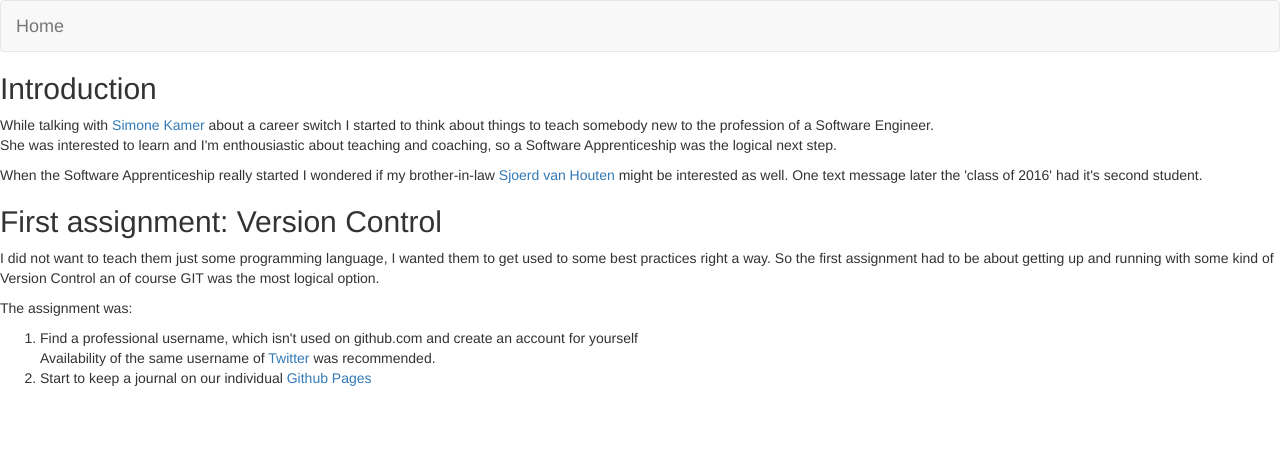
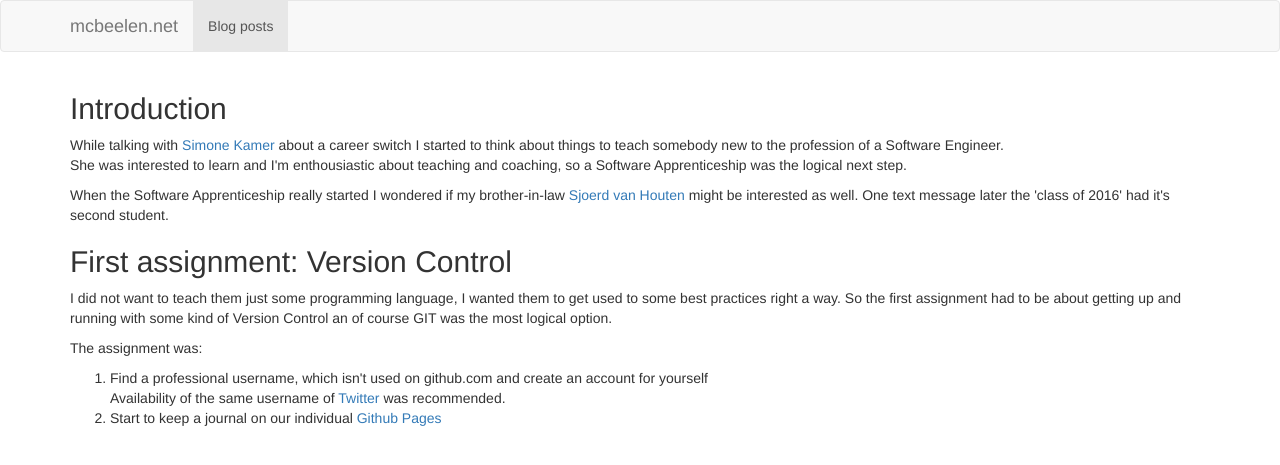
Before and after one commit to mcbeelen/mcbeelen.github.io, a Jekyll site: the page built from _posts/2016-11-22-starting-a-software-apprenticeship.html, in a window 1280 px wide. Shown: the top 465 px of the page. Built offline with Jekyll 4.4.1, drawn with Linux system fonts in a browser that asks for light colours.

Commit message:
Moved overview of posts to seperate page to free op homepage

```diff
--- a/_layouts/default.html
+++ b/_layouts/default.html
@@ -8,9 +8,23 @@
 </head>
 <body>
     <header class="navbar navbar-default">
-        <a class="navbar-brand" href="/index.html">Home</a>
+        <div class="container">
+            <a class="navbar-brand" href="/index.html">mcbeelen.net</a>
+
+            <nav class="collapse navbar-collapse" id="bs-navbar">
+                <ul class="nav navbar-nav">
+                    <li class="active"><a href="/posts.html">Blog posts</a> </li>
+                </ul>
+            </nav>
+        </div>
+
+
+
+
     </header>
 
-{{ content }}
+        <div class="container">
+            {{ content }}
+        </div>
 </body>
 </html>
```
Also changed, not shown: index.html (+1 -8 lines), posts.html (added, +12 -0 lines).
